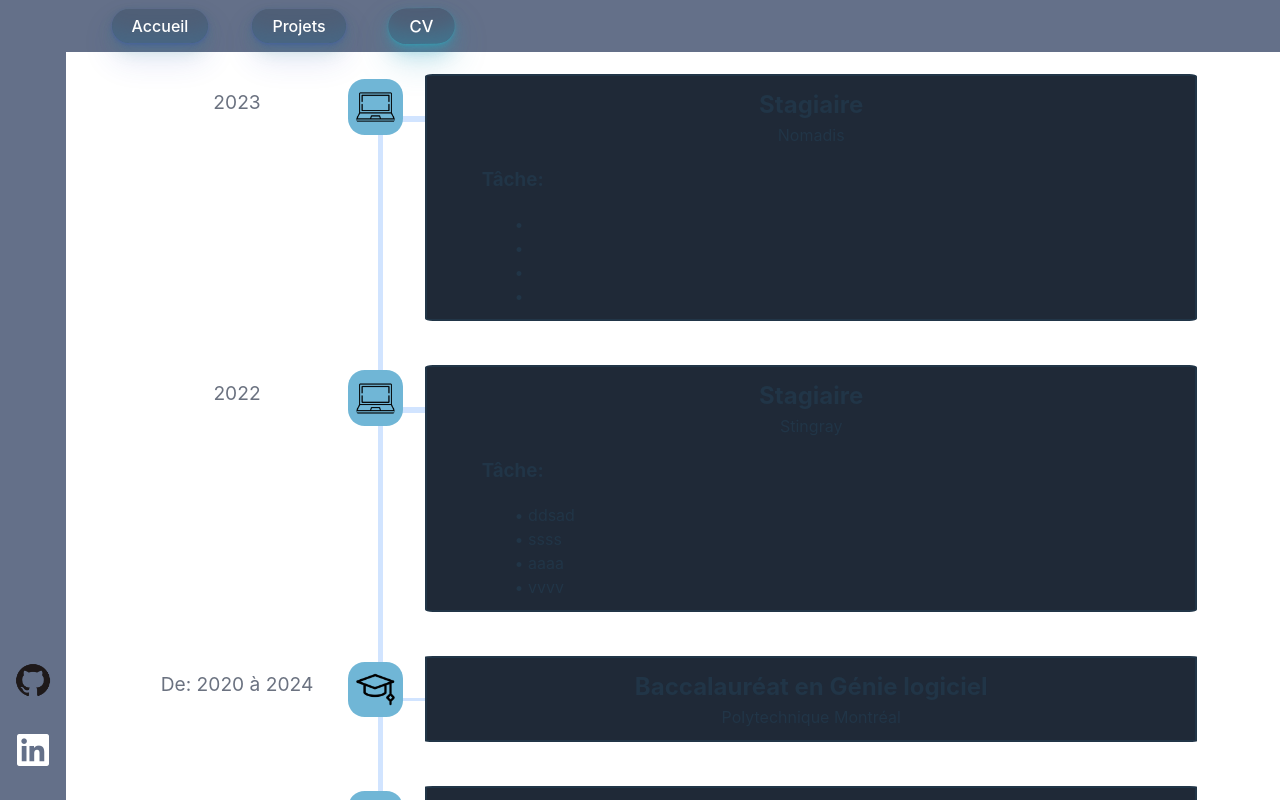
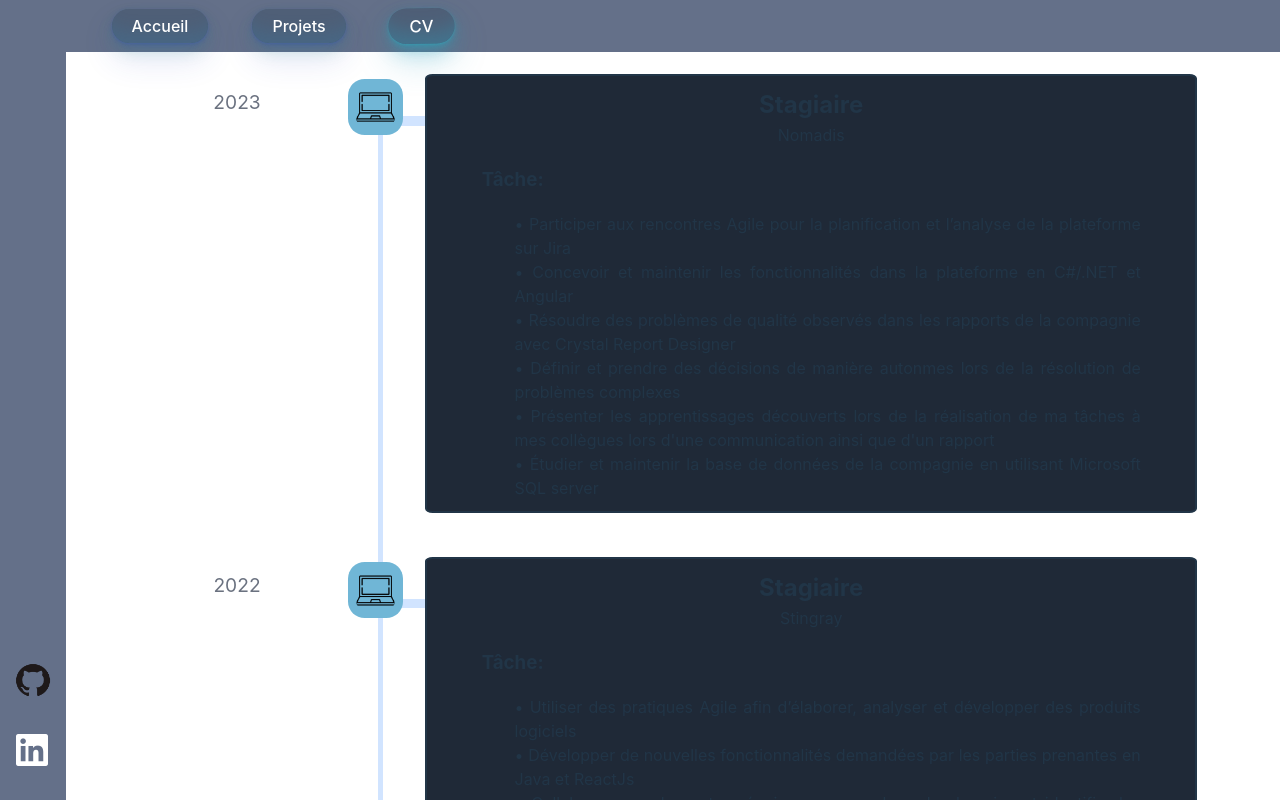
Before and after one commit to jammy312/Porfolio, a React (Vite) app: page /Resume in a window 1280 px wide. Built offline with nearby package versions, Linux system fonts and the light colour scheme.

Commit message:
update data

```diff
--- a/public/assets/Data/Resume.json
+++ b/public/assets/Data/Resume.json
@@ -32,7 +32,7 @@
             "environment": "Stingray",
             "start": 2022,
             "end": 2022,
-            "task": ["ddsad", "ssss", "aaaa", "vvvv"]
+            "task": ["Utiliser des pratiques Agile afin d’élaborer, analyser et développer des produits logiciels", "Développer de nouvelles fonctionnalités demandées par les parties prenantes en Java et ReactJs","Collaborer avec les autres équipes pour analyser les besoins et identifier les changements requis", "Améliorer des micro-services déjà produits qui améliorent l'interaction avec le site avec AWS ", "Réaliser des tests automatiques afin d’assurer la maintenance d’une fonctionnalité sur Gitlab"]
         },
 
         {
@@ -40,7 +40,7 @@
             "environment": "Nomadis",
             "start": 2023,
             "end": 2023,
-            "task": ["", "", "", ""]
+            "task": ["Participer aux rencontres Agile pour la planification et l’analyse de la plateforme sur Jira", "Concevoir et maintenir les fonctionnalités dans la plateforme en C#/.NET et Angular", "Résoudre des problèmes de qualité observés dans les rapports de la compagnie avec Crystal Report Designer", "Définir et prendre des décisions de manière autonmes lors de la résolution de problèmes complexes", "Présenter les apprentissages découverts lors de la réalisation de ma tâches à mes collègues lors d'une communication ainsi que d'un rapport","Étudier et maintenir la base de données de la compagnie en utilisant Microsoft SQL server" ]
         }
     ]
 
--- a/src/styles/App.css
+++ b/src/styles/App.css
@@ -1,6 +1,6 @@
 #root {
 
-  text-align: center;
+  text-align: justify;
 }
 
 .logo {
--- a/src/styles/Description.css
+++ b/src/styles/Description.css
@@ -21,7 +21,7 @@
 .Description-sub-title{
     font-size: x-large;
     margin: 0.2% 3%;
-    text-align: left;
+    text-align: justify;
 }
 
 .Description-comment{
--- a/src/styles/Resume.css
+++ b/src/styles/Resume.css
@@ -26,7 +26,7 @@
     flex-wrap: wrap;
     flex-direction: column;
     justify-content: left;
-    text-align: left;
+    text-align: justify;
     margin: 0;
 }
 
```
